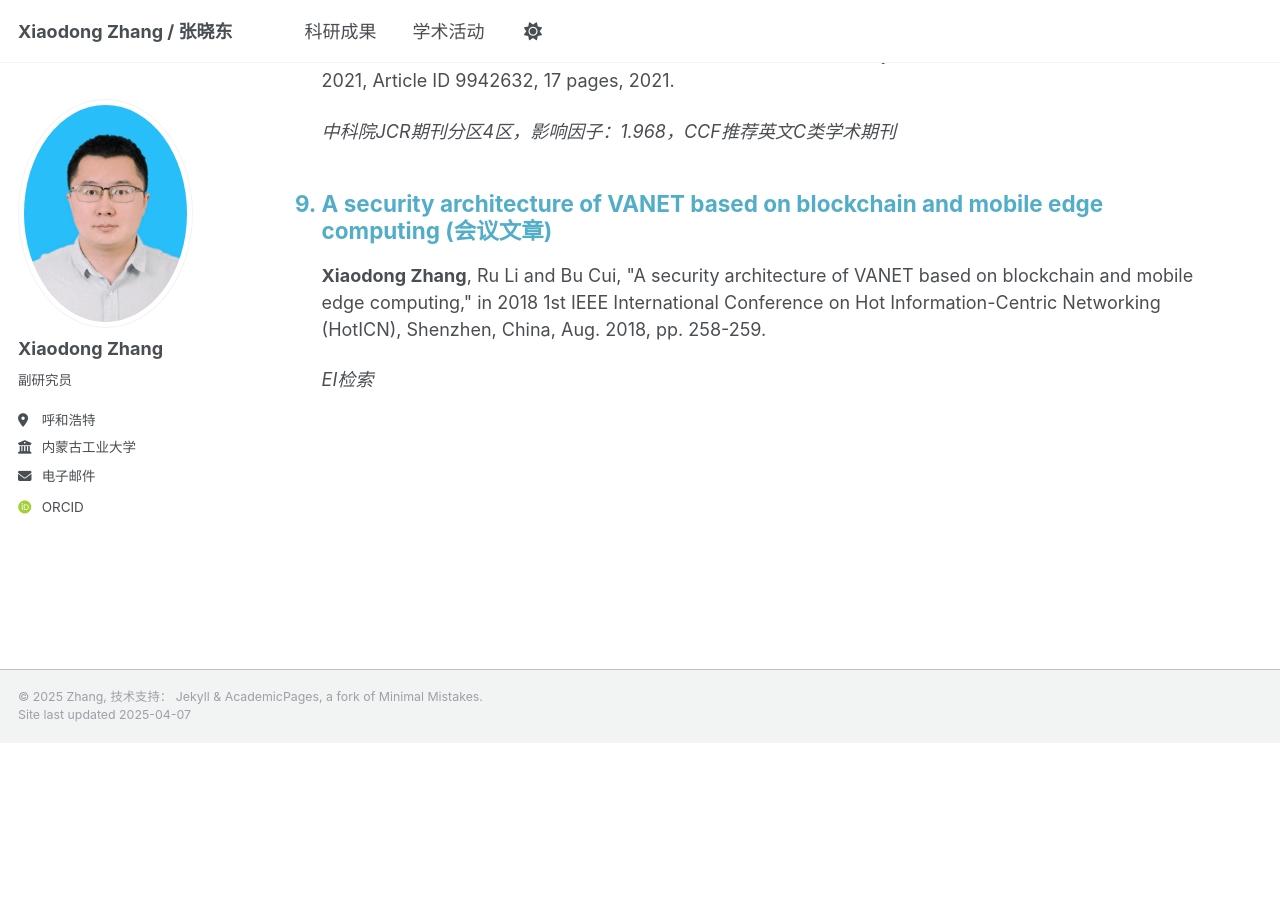
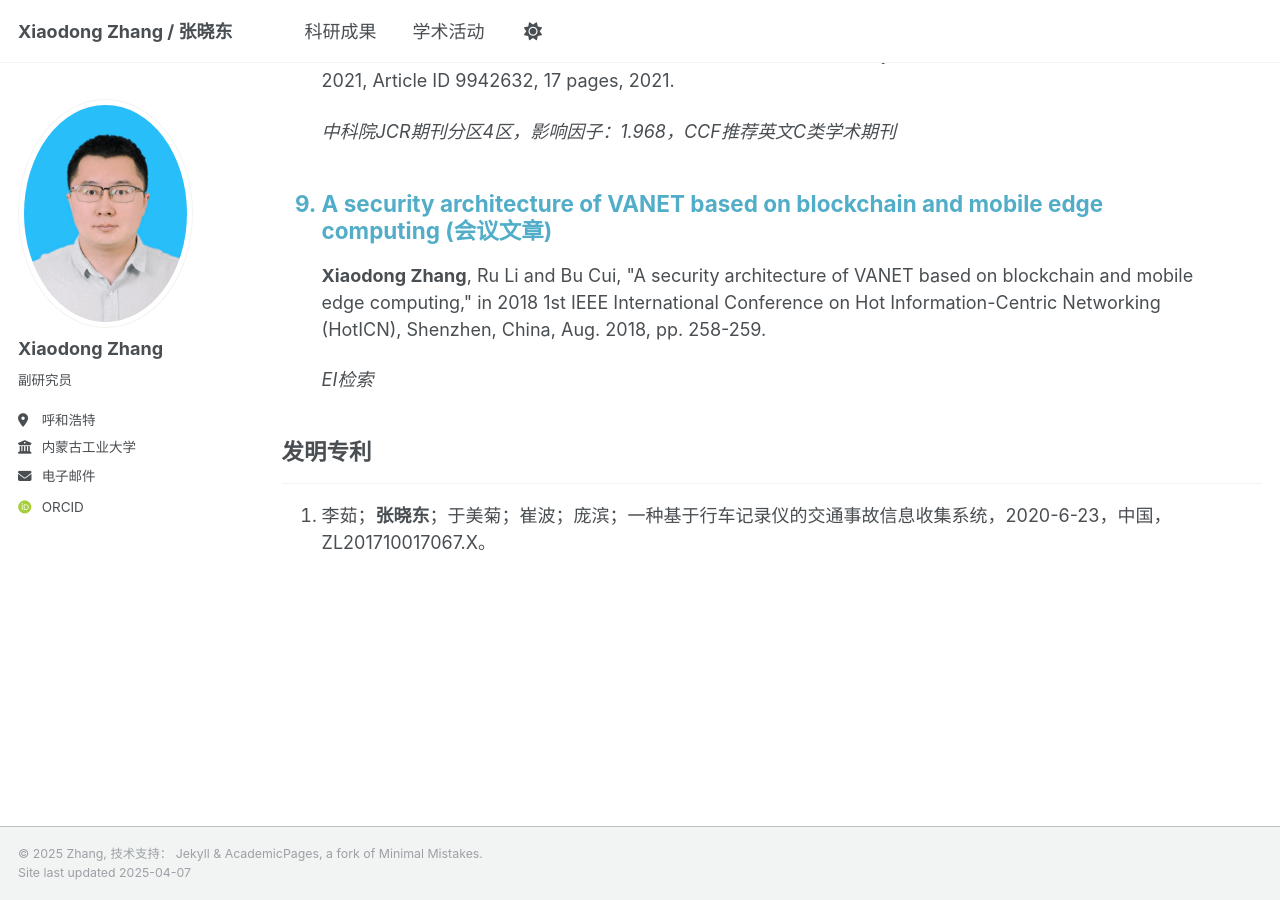
Before and after one commit to zhangxiaodong-imut/zhangxiaodong-imut.github.io, a Jekyll site: the page built from _pages/publications.html, in a window 1280 px wide and 900 px high, scrolled down 1902 px. Built offline with Jekyll 4.4.1, drawn with Linux system fonts in a browser that asks for light colours; some web fonts are replaced; before the commit the page ends 2645 px from its top, so only the background shows below that.

Commit message:
Update publications.html

```diff
--- a/_pages/publications.html
+++ b/_pages/publications.html
@@ -24,3 +24,8 @@ author_profile: true
   {% endfor %}
 {% endif %}
 </ol>
+
+<h2>发明专利</h2><hr />
+<ol>
+  <li>李茹；<b>张晓东</b>；于美菊；崔波；庞滨；一种基于行车记录仪的交通事故信息收集系统，2020-6-23，中国，ZL201710017067.X。</li>
+</ol>
```
